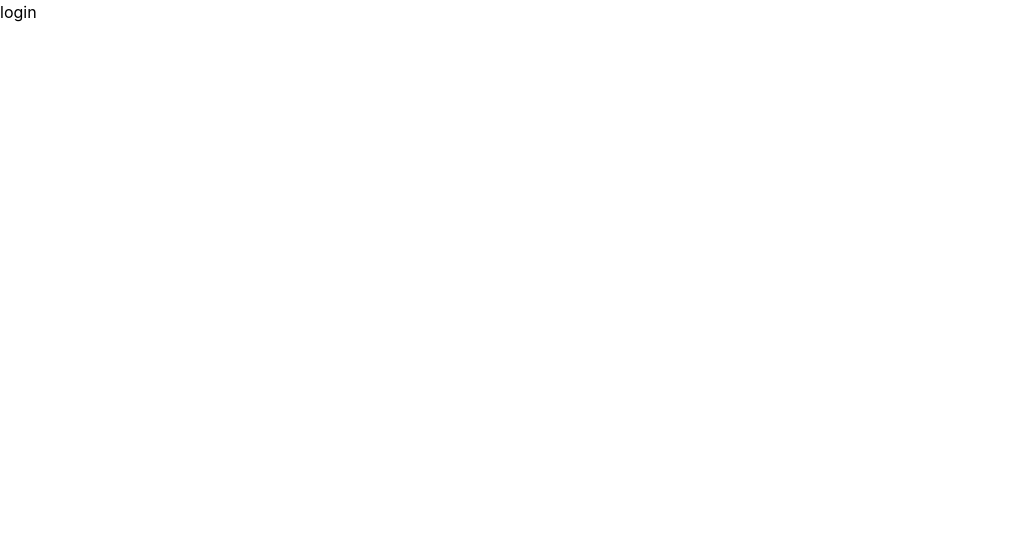
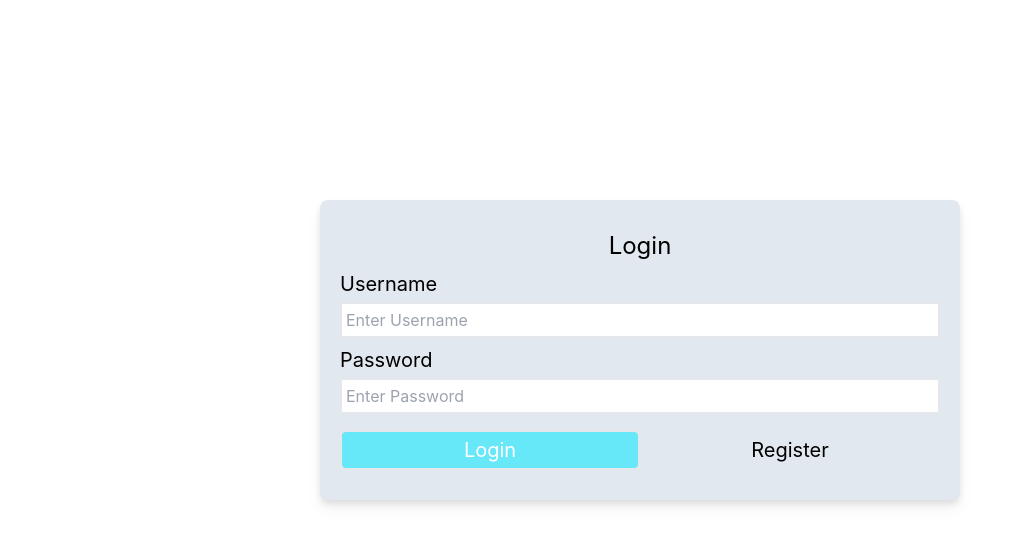
Before and after one commit to techfleetworks/feedback-phase-1, a Next.js app: page /login in a window 1280 px wide. Shown: the top 544 px of the page, without its empty margins (0-1023 px from the left). Built offline with nearby package versions, Linux system fonts and the light colour scheme.

Commit message:
add simple login page

```diff
--- a/pages/login.tsx
+++ b/pages/login.tsx
@@ -1,9 +1,38 @@
-import React from 'react';
+import React from "react";
 
 type Props = {};
 
 const login = (props: Props) => {
-  return <div>login</div>;
+  return (
+    <div className="grid grid-cols-8 grid-rows-4 h-screen w-100">
+      <div className="grid col-span-4 row-span-2 col-start-3 row-start-2 items-center bg-slate-200 p-5 rounded-lg h-3/4 drop-shadow-lg">
+        <form className="flex flex-col">
+          <div className="text-center text-2xl mb-2">Login</div>
+          <label className="mb-1 text-xl">Username</label>
+          <input
+            type="text"
+            placeholder="Enter Username"
+            className="border-2 mb-2 p-1"
+          ></input>
+          <label className="mb-1 text-xl">Password</label>
+          <input
+            type="text"
+            placeholder="Enter Password"
+            className="border-2 mb-4 p-1"
+          ></input>
+          <div className="flex flex-row">
+            <button
+              type="submit"
+              className="border-2 w-1/2 bg-cyan-300 p-1 rounded-md text-xl text-white"
+            >
+              Login
+            </button>
+            <button className="w-1/2 text-xl">Register</button>
+          </div>
+        </form>
+      </div>
+    </div>
+  );
 };
 
 export default login;
```
